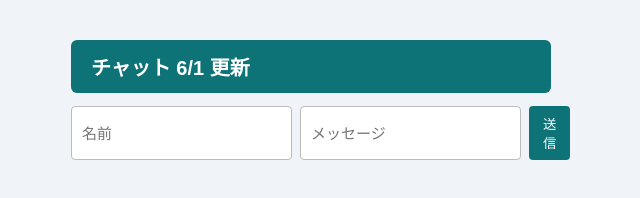
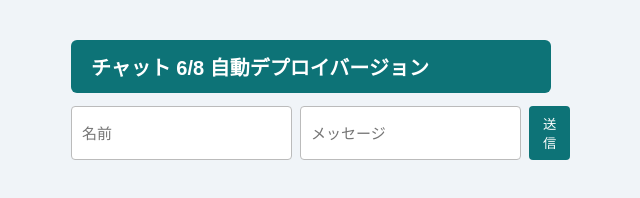
Before and after one commit to shion0713/web-app-2026, a website: page public/chat.html in a window 1280 px wide. Shown: the whole page, without its empty margins (329-969 px from the left). Drawn offline with Linux system fonts and the light colour scheme; no server answers.

Commit message:
タイトルを変更してデプロイを確認

```diff
--- a/public/chat.html
+++ b/public/chat.html
@@ -19,7 +19,7 @@
   </style>
 </head>
 <body>
-  <h1>チャット 6/1 更新</h1>
+  <h1>チャット 6/8 自動デプロイバージョン</h1>
   <form id="form">
     <input type="text" id="username" placeholder="名前" required>
     <input type="text" id="text" placeholder="メッセージ" required>
```
